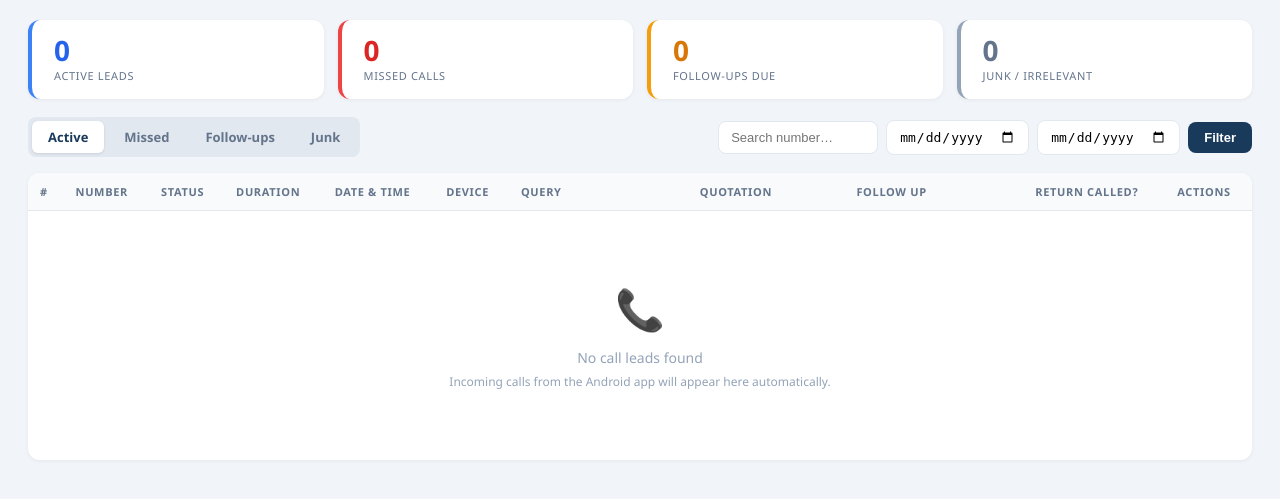
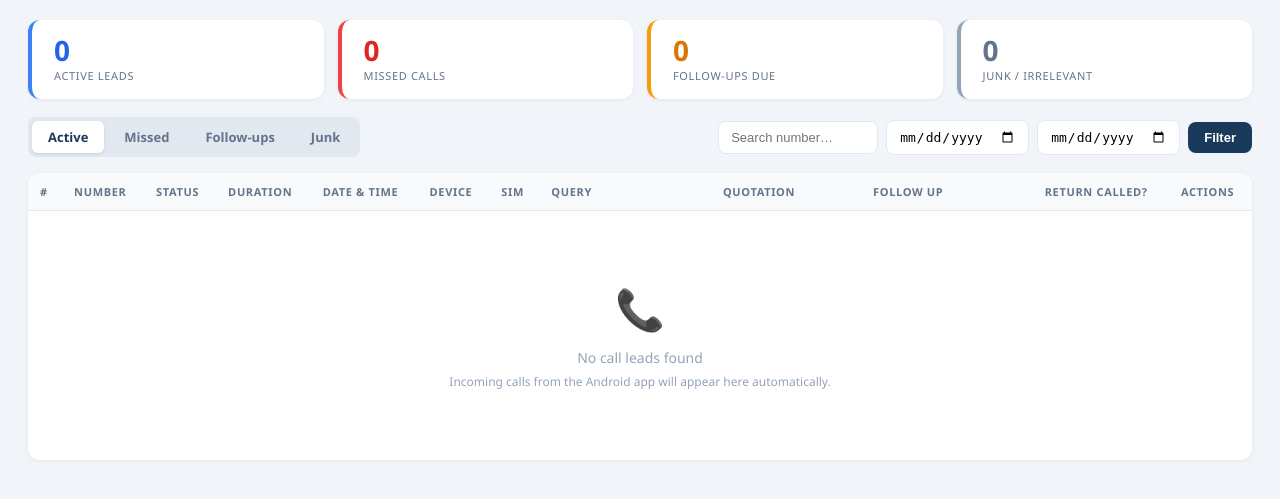
Before and after one commit to junaiddata/crm-project, a Django app: page /call-leads/ in a window 1280 px wide. Shown: the part 78-577 px from the top of the page. Run offline with Django 4.2, Linux system fonts and the light colour scheme; data that the repository does not hold is empty.

Commit message:
Add SIM tracking to call logs
Capture which SIM handled each call and surface it in the calls dashboard and call-leads views with a SIM column and filter.

Co-Authored-By: Claude Opus 4.8 <noreply@anthropic.com>

```diff
--- a/call_logs/admin.py
+++ b/call_logs/admin.py
@@ -4,9 +4,9 @@ from .models import CallLog, CallLead
 
 @admin.register(CallLog)
 class CallLogAdmin(admin.ModelAdmin):
-    list_display    = ('caller_number', 'received_by', 'direction', 'status', 'duration', 'timestamp')
-    list_filter     = ('status', 'direction', 'received_by', 'timestamp')
-    search_fields   = ('caller_number', 'received_by')
+    list_display    = ('caller_number', 'received_by', 'sim', 'direction', 'status', 'duration', 'timestamp')
+    list_filter     = ('status', 'direction', 'received_by', 'sim', 'timestamp')
+    search_fields   = ('caller_number', 'received_by', 'sim')
     readonly_fields = ('timestamp',)
     ordering        = ('-timestamp',)
 
--- a/call_logs/models.py
+++ b/call_logs/models.py
@@ -15,6 +15,7 @@ class CallLog(models.Model):
 
     caller_number = models.CharField(max_length=50)
     received_by   = models.CharField(max_length=100)
+    sim           = models.CharField(max_length=100, blank=True, default='')   # which SIM handled the call (per-SIM label)
     direction     = models.CharField(max_length=10, choices=DIRECTION_CHOICES, default='incoming')
     status        = models.CharField(max_length=20, choices=STATUS_CHOICES)
     duration      = models.IntegerField(default=0)
@@ -40,6 +41,7 @@ class CallLead(models.Model):
     duration      = models.IntegerField(default=0)
     call_time     = models.DateTimeField()
     received_by   = models.CharField(max_length=100, blank=True)
+    sim           = models.CharField(max_length=100, blank=True, default='')
 
     # Lead fields (editable by staff)
     query              = models.TextField(blank=True)
--- a/call_logs/serializers.py
+++ b/call_logs/serializers.py
@@ -5,7 +5,7 @@ from .models import CallLog
 class CallLogCreateSerializer(serializers.ModelSerializer):
     class Meta:
         model  = CallLog
-        fields = ['caller_number', 'received_by', 'direction', 'status', 'duration']
+        fields = ['caller_number', 'received_by', 'sim', 'direction', 'status', 'duration']
 
     def validate_status(self, value):
         if value not in ['answered', 'missed', 'rejected']:
@@ -21,4 +21,4 @@ class CallLogCreateSerializer(serializers.ModelSerializer):
 class CallLogSerializer(serializers.ModelSerializer):
     class Meta:
         model  = CallLog
-        fields = ['id', 'caller_number', 'received_by', 'direction', 'status', 'duration', 'timestamp']
+        fields = ['id', 'caller_number', 'received_by', 'sim', 'direction', 'status', 'duration', 'timestamp']
--- a/call_logs/views.py
+++ b/call_logs/views.py
@@ -36,6 +36,7 @@ class LogCallView(APIView):
                         duration=log.duration,
                         call_time=log.timestamp,
                         received_by=log.received_by,
+                        sim=log.sim,
                     )
                 )
 
@@ -73,11 +74,13 @@ class CallLogListView(APIView):
 
         status_f  = request.GET.get('status', '').strip()
         device_f  = request.GET.get('received_by', '').strip()
+        sim_f     = request.GET.get('sim', '').strip()
         from_date = request.GET.get('from_date', '').strip()
         to_date   = request.GET.get('to_date', '').strip()
 
         if status_f:   qs = qs.filter(status=status_f)
         if device_f:   qs = qs.filter(received_by=device_f)
+        if sim_f:      qs = qs.filter(sim=sim_f)
         if from_date:  qs = qs.filter(timestamp__date__gte=from_date)
         if to_date:    qs = qs.filter(timestamp__date__lte=to_date)
 
@@ -98,15 +101,19 @@ def calls_dashboard(request):
 
     status_f  = request.GET.get('status', '').strip()
     device_f  = request.GET.get('device', '').strip()
+    sim_f     = request.GET.get('sim', '').strip()
     from_date = request.GET.get('from_date', '').strip()
     to_date   = request.GET.get('to_date', '').strip()
 
     if status_f:   qs = qs.filter(status=status_f)
     if device_f:   qs = qs.filter(received_by=device_f)
+    if sim_f:      qs = qs.filter(sim=sim_f)
     if from_date:  qs = qs.filter(timestamp__date__gte=from_date)
     if to_date:    qs = qs.filter(timestamp__date__lte=to_date)
 
     all_devices = CallLog.objects.values_list('received_by', flat=True).distinct().order_by('received_by')
+    all_sims    = (CallLog.objects.exclude(sim='')
+                   .values_list('sim', flat=True).distinct().order_by('sim'))
 
     return render(request, 'calls_dashboard.html', {
         'calls':          qs,
@@ -115,8 +122,10 @@ def calls_dashboard(request):
         'today_answered': today_answered,
         'today_missed':   today_missed,
         'all_devices':    all_devices,
+        'all_sims':       all_sims,
         'active_status':  status_f,
         'active_device':  device_f,
+        'active_sim':     sim_f,
         'from_date':      from_date,
         'to_date':        to_date,
     })
--- a/templates/call_leads.html
+++ b/templates/call_leads.html
@@ -241,6 +241,7 @@
         <th>Duration</th>
         <th>Date &amp; Time</th>
         <th>Device</th>
+        <th>SIM</th>
         <th style="min-width:160px;">Query</th>
         <th style="min-width:140px;">Quotation</th>
         <th style="min-width:160px;">Follow Up</th>
@@ -278,6 +279,9 @@
 
           <!-- Device -->
           <td style="color:#64748b;font-size:12px;">{{ lead.received_by }}</td>
+
+          <!-- SIM -->
+          <td style="color:#64748b;font-size:12px;">{{ lead.sim|default:"—" }}</td>
 
           <!-- Query -->
           <td>
@@ -368,7 +372,7 @@
         {% endfor %}
       {% else %}
         <tr>
-          <td colspan="11">
+          <td colspan="12">
             <div class="empty">
               <div class="empty-icon">📞</div>
               <div>No call leads found</div>
```
Also changed, not shown: templates/calls_dashboard.html (+12 -2 lines), call_logs/migrations/0005_call_sim.py (added).
